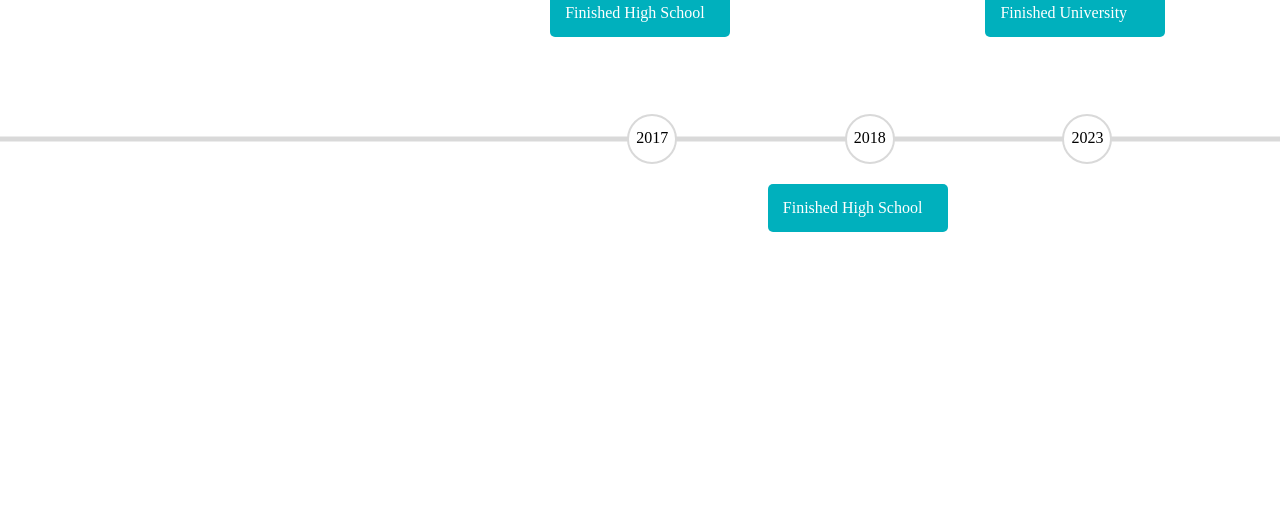
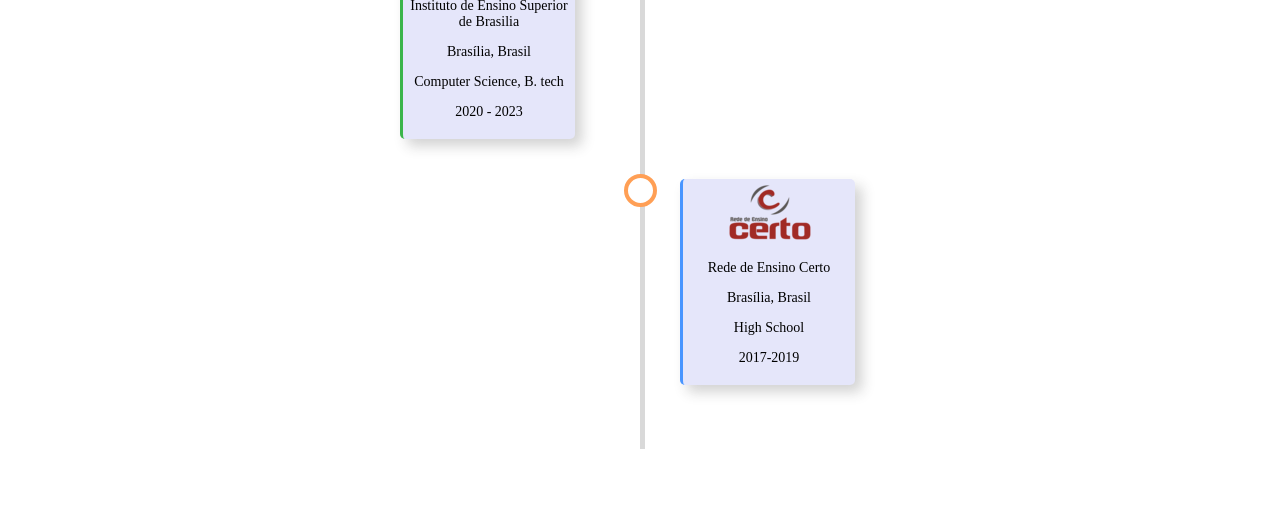
Before and after one commit to CzarDante/Portfolio, a plain HTML site: page education.html in a window 1280 px wide. Shown: the part 291-800 px from the top of the page. Drawn offline with nearby package versions, Linux system fonts and the light colour scheme.

Commit message:
toggle correction

```diff
--- a/assets/css/education.css
+++ b/assets/css/education.css
@@ -1,62 +1,91 @@
 .timeline-wrapper {
     position: relative;
-    width: 100%;
+    width: 300px;
     margin: auto;
-    height: 300px;
+    height: 100%;
 }
 
 .timeline-wrapper .middle-line {
     position: absolute;
-    width: 100%;
-    height: 5px;
-    top: 50%;
-    transform: translateY(-50%);
+    width: 5px;
+    bottom: 0;
+    top: 0;
+    left: 50%;
     background: #d9d9d9;
 }
 
 .box {
-    width: 17%;
+    padding: 10px 40px;
     position: relative;
-    min-height: 300px;
-    float: right;
+    background-color: inherit;
+    width: 50%;
 }
 
-.box .date {
+.box::after {
+    content: '';
     position: absolute;
-    top: 50%;
-    left: 0px;
-    transform: translateY(-50%);
-    width: 50px;
-    height: 50px;
-    border-radius: 100%;
-    background: #fff;
-    border: 2px solid #d9d9d9;
-}
-.date p {
-    text-align: center;
-    margin-top: 13px;
-    margin-bottom: 0px;
+    width: 25px;
+    height: 25px;
+    right: -17px;
+    background-color: white;
+    border: 4px solid #FF9F55;
+    top: 15px;
+    border-radius: 50%;
+    z-index: 1;
+  }
+
+.card {
+    background-color: var(--col-card-backgroud);
+    border-radius: 5px;
+    box-shadow: 7px 7px 13px 0 rgba(50,50,50,0.22);
+    top: 0px;
+    padding: 5px;
+    margin: 10px;
+    width: 175px;
+    transition: all 0.3s ease-out;
+    position: relative;
 }
 
-.box .box-content {
+.card:hover {
+    transform: translateY(-5px);
+    cursor: pointer;
+}
+
+.card h2{
+    color: var(--col-main-text-color);
+}
+
+.card p{
+    color: var(--col-main-text-color);
+    font-size: 14px;
+    text-align: center;
+}
+
+.card #features{
     border-radius: 5px;
-    background-color: #00b0bd;
-    width: 180px;
-    position: absolute;
-    left: -77px;
-    padding: 15px;
+    box-shadow: 7px 7px 13px 0 rgba(50,50,50,0.22);
+    padding: 2px;
+    margin: 2px;
+    height: 32px;
+    transition: all 0.1s ease-out;
 }
-.box-content p {
-    margin: 0;
-    color: white;
+
+.card #features:hover{
+    transform: translateY(-10px);
 }
-.box-bottom .box-content {
-    top: 65%;
+
+.card image{
+    float: initial;
+    max-width: 64px;
+    max-height: 64px;
 }
-.box-content::before {
-    content: " ";
-    position: absolute;
-    left: 50%;
-    transform: translateX(-50%);
-    border: 10px solid transparent;
+
+.green {
+    border-left: 3px solid #3bb54a;
+    left: -200%;
 }
+
+.blue {
+    border-left: 3px solid #4895ff;
+    left: 200%;
+}
--- a/assets/css/experience.css
+++ b/assets/css/experience.css
@@ -4,6 +4,13 @@
     display: flex;
     position: absolute;
     top: 120px;
+    align-items: center;
+    justify-content: center;
+}
+
+.rowitens
+{
+    display: flex;
     align-items: center;
     justify-content: center;
 }
@@ -27,9 +34,24 @@
 .card h2{
     color: var(--col-main-text-color);
 }
+
 .card p{
     color: var(--col-main-text-color);
     font-size: 14px;
+    text-align: center;
+}
+
+.card #features{
+    border-radius: 5px;
+    box-shadow: 7px 7px 13px 0 rgba(50,50,50,0.22);
+    padding: 2px;
+    margin: 2px;
+    height: 32px;
+    transition: all 0.1s ease-out;
+}
+
+.card #features:hover{
+    transform: translateY(-10px);
 }
 
 .card image{
--- a/assets/css/style.css
+++ b/assets/css/style.css
@@ -120,6 +120,10 @@ html[data-theme="dark"] {
 
 #check:checked~.barra {
     transform: translateX(300px);
+}
+
+.disable-scroll {
+    overflow: hidden;
 }
 
 #icone {
--- a/education.html
+++ b/education.html
@@ -46,31 +46,34 @@
 
         <section class="timeline-wrapper">
             <div class="middle-line"></div>
-
-            <div class="box box-top">
-                <div class="date">
-                    <p>2023</p>
-                </div>
-                <div class="box-content">
-                    <p>Finished University</p>
+            <div class="box">
+                <div class="card blue">
+                    <center>
+                    <img src="" alt="Next Couse Logo">
+                    </center>
+                    <p>Next Course</p>
                 </div>
             </div>
-
-            <div class="box box-bottom">
-                <div class="date">
-                    <p>2018</p>
-                </div>
-                <div class="box-content">
-                    <p>Finished High School</p>
+            <div class="box">
+                <div class="card green">
+                    <center>
+                        <img src="" alt="IesbLogo">
+                    </center>
+                    <p>Instituto de Ensino Superior de Brasilia</p>
+                    <p>Brasília, Brasil</p>
+                    <p>Computer Science, B. tech</p>
+                    <p>2020 - 2023</p>
                 </div>
             </div>
-
-            <div class="box box-top">
-                <div class="date">
-                    <p>2017</p>
-                </div>
-                <div class="box-content">
-                    <p>Finished High School</p>
+            <div class="box">
+                <div class="card blue">
+                    <center>
+                    <img src="assets/images/rede-certo.png" alt="">
+                    </center>
+                    <p>Rede de Ensino Certo</p>
+                    <p>Brasília, Brasil</p>
+                    <p>High School</p>
+                    <p>2017-2019</p>
                 </div>
             </div>
         </section>
```
Also changed, not shown: assets/scripts/menu.js (added, +14 -0 lines), experience.html (+8 -5 lines), index.html (+4 -3 lines), assets/images/Docker_Logo.png (added), assets/images/Microsoft_Azure_Logo.svg.png (added), assets/images/Oracle_logo.svg.png (added), assets/images/microsoft-sql-server-logo-svgrepo-com (1).svg (added), assets/images/microsoft-sql-server-logo-svgrepo-com.svg (added), assets/images/rede-certo.png (added), assets/images/ubiquiti (1).png (added), assets/images/ubiquiti.png (added).
